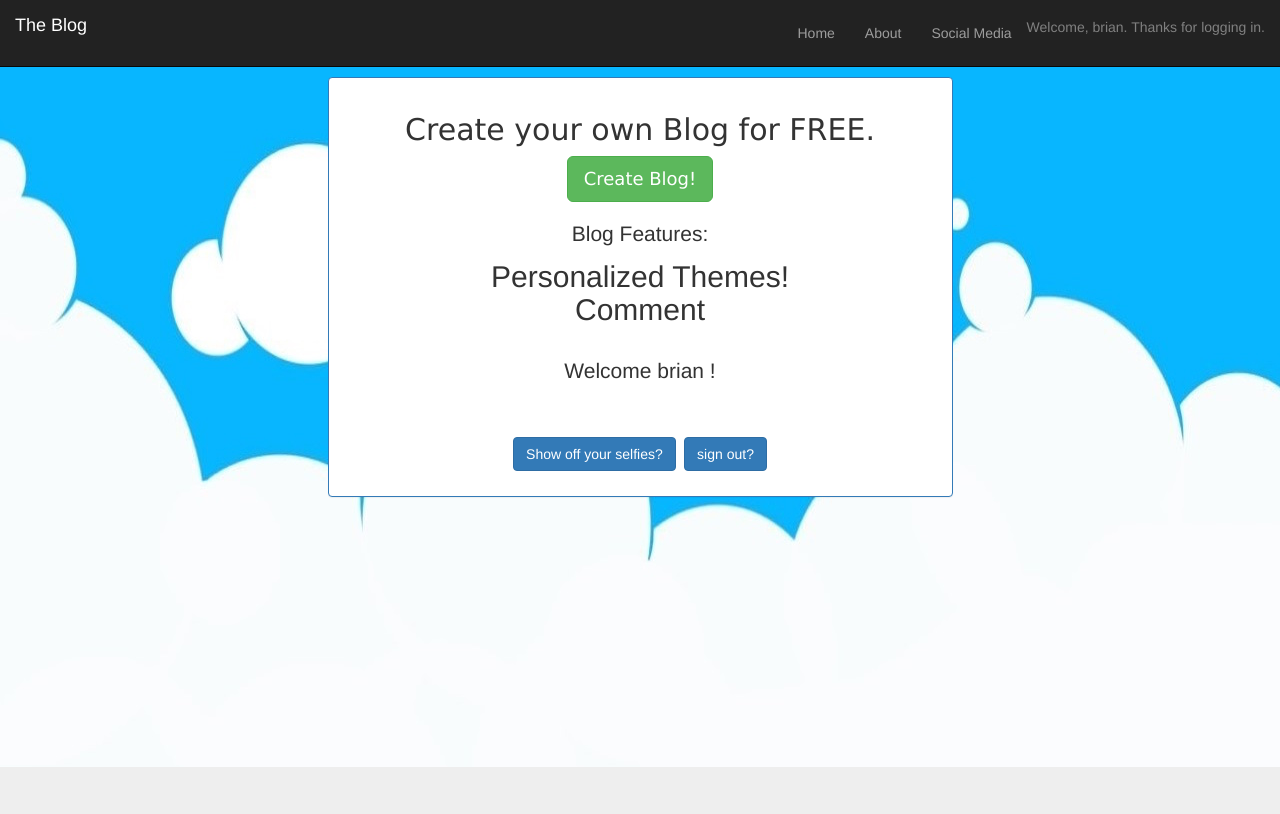
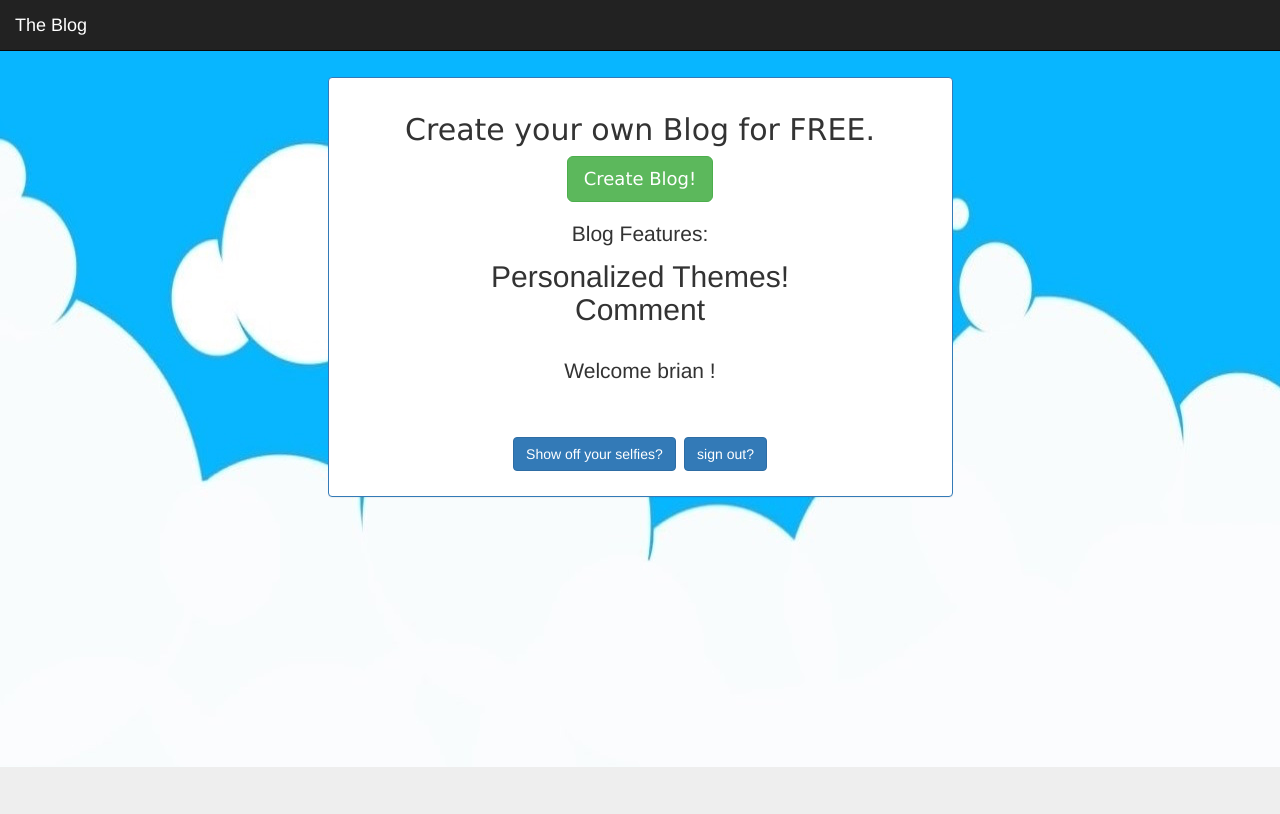
Before and after one commit to bsaganey/GoingSocial, a Django app: template GoingSocial/main/templates/main/home.html in a window 1280 px wide. Shown: the top 814 px of the page. Run offline with Django 3.2, Linux system fonts and the light colour scheme; the template is opened without the code that fills it, so the values that code supplies are empty; a user stored in the database is signed in; some libraries are stand-ins or nearby versions.

Commit message:
fix stuff

```diff
--- a/GoingSocial/main/templates/main/base.html
+++ b/GoingSocial/main/templates/main/base.html
@@ -58,30 +58,7 @@
           <a class="navbar-brand" href="/home">The Blog</a>
         </div>
         <div id="navbar" class="navbar-collapse collapse">
-          <form class="navbar-form navbar-right">
 
-          <ul class="nav navbar-nav">
-						<li>
-							<a href="\home">Home</a>
-						</li>
-						<li>
-							<a href="\about">About</a>
-						</li>
-						<li class="dropdown">
-                <a href="#" class="dropdown-toggle" data-toggle="dropdown">Social Media <i class="fa fa-angle-down"></i></a>
-                <ul class="dropdown-menu">
-                  	<li><a href="https://github.com/bsaganey/GoingSocial"><span class="fa fa-github"> Github</span></a></li>
-    				    </ul>
-					</li>
-				{% if user.is_authenticated %}
-				<li>
-					<p style="color:grey; margin-top: 9px;">Welcome, {{ user.username }}. Thanks for logging in.</p>
-				</li>
-				{% else %}
-				<li style="margin-top: 9px">
-					<p> <a class="btn btn-primary" href = '/sign_up/'> Sign Up </a> <a class="btn" href = '/sign_in/'> Sign In </a></p>
-				</li>
-				{% endif %}
         </div><!--/.navbar-collapse -->
       </div>
     </nav>
--- a/GoingSocial/main/templates/main/splash.html
+++ b/GoingSocial/main/templates/main/splash.html
@@ -4,7 +4,7 @@
 <style>
 body {
   background-color: #151515;
-  background-image: url("static/main/blog.jpg");
+  background-image: url("static/img/clouds.png");
   margin-top: 25%;
   color: green;
   text-align: center;
@@ -47,7 +47,7 @@ a:active {
 </head>
 <body>
 <h2>Blog Name</h2>
-<p>Blog: our motto</p>
+<p>Your LifeYour <br>Your Stories<br> Your Blog!!!  </p>
 <a href="/home/"><h3>Enter website.</h3></a>
 </body>
 </html>
```
Also changed, not shown: GoingSocial/db.sqlite3.
